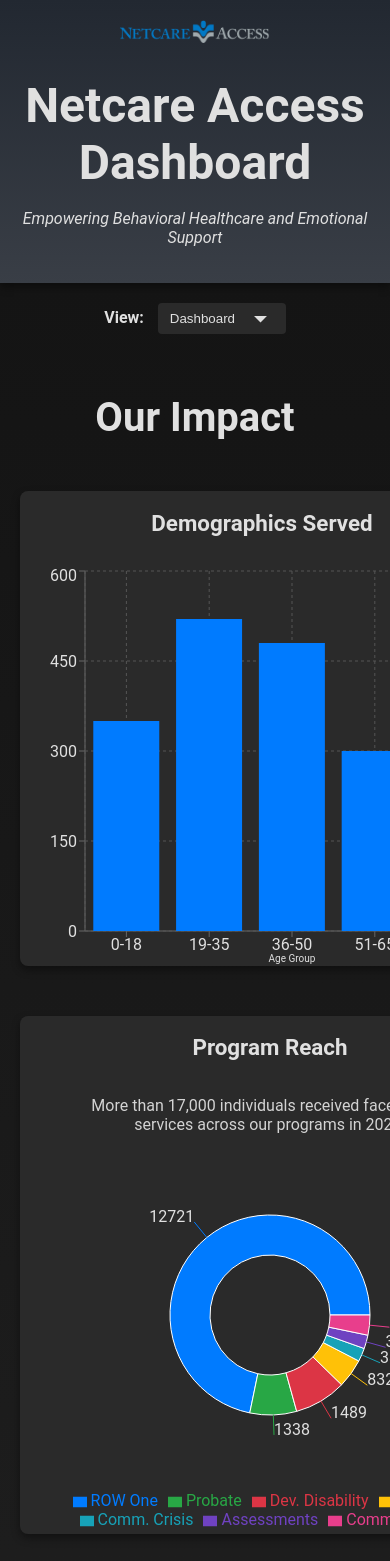
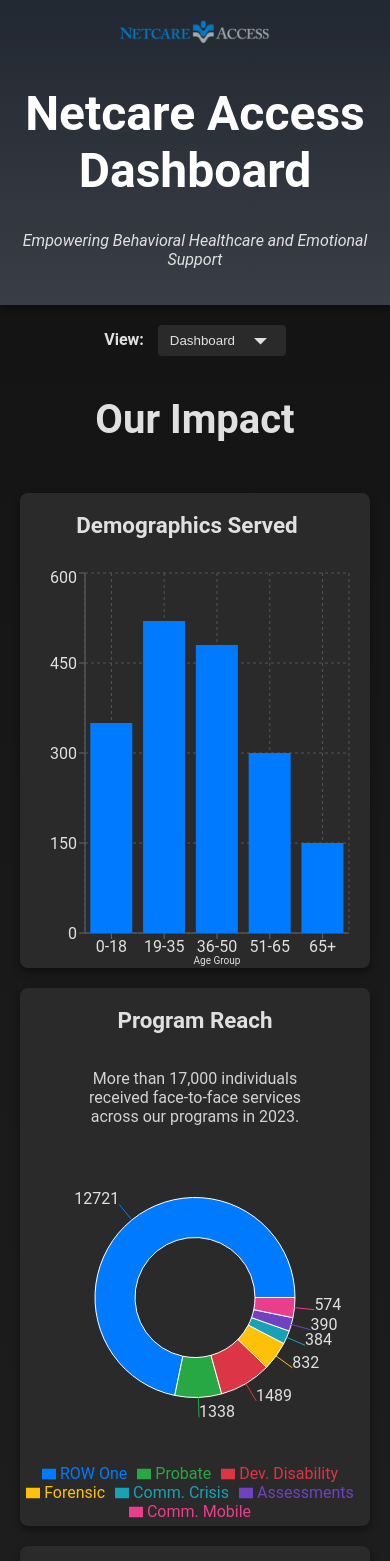
Before and after one commit to cfgcolumbus24/Team-14, a React (Create React App) app in the folder client/: page / in a window 390 px wide. Shown: the top 1561 px of the page. Built offline with nearby package versions, Linux system fonts and the light colour scheme.

Commit message:
Fixed dashboard back to being mobile friendly

```diff
--- a/client/src/App.css
+++ b/client/src/App.css
@@ -32,7 +32,7 @@
 h1 {
   font-size: 2rem;
   font-weight: bold;
-  padding-top: 0.5em;
+  padding-top: 0em;
   padding-bottom: 0;
   margin-bottom: 0;
 }
@@ -40,7 +40,7 @@
 .header-subtitle {
   font-size: 1rem;
   color: #e0e0e0;
-  margin-top: -2em;
+  margin-top: 2em;
   padding-top: 0;
   font-style: italic;
 }
@@ -95,14 +95,3 @@
   background-color: #333;
   cursor: pointer;
 }
-
-input[type="text"],
-textarea {
-  width: 100%;
-  padding: 10px;
-  margin: 10px 0;
-  border: 1px solid #ccc;
-  border-radius: 4px;
-  box-sizing: border-box;
-  resize: none;
-}
--- a/client/src/components/CliniciansVisuals.js
+++ b/client/src/components/CliniciansVisuals.js
@@ -1,6 +1,14 @@
 // src/components/CliniciansVisuals.js
 import React, { useState, useEffect } from "react";
-import { BarChart, Bar, XAxis, YAxis, Tooltip, CartesianGrid } from "recharts";
+import {
+  BarChart,
+  Bar,
+  XAxis,
+  YAxis,
+  Tooltip,
+  CartesianGrid,
+  ResponsiveContainer,
+} from "recharts";
 import "../styles/CliniciansVisuals.css";
 import Button from "./Button";
 
@@ -16,7 +24,7 @@
       .then((response) => response.json())
       .then((data) => {
         setPatientData(data);
-        setFilteredPatientData(data); // Initialize filtered data with all patient data
+        setFilteredPatientData(data);
       })
       .catch((error) => console.error("Error fetching data:", error));
   }, []);
@@ -24,142 +32,123 @@
   useEffect(() => {
     fetch(`http://localhost:3001/api/data/?type=mitel`)
       .then((response) => response.json())
-      .then((data) => {
-        setMitelData(data);
-      })
+      .then((data) => setMitelData(data))
       .catch((error) => console.error("Error fetching data:", error));
   }, []);
 
   useEffect(() => {
     fetch(`http://localhost:3001/api/data/?type=quickbooks`)
       .then((response) => response.json())
-      .then((data) => {
-        setQuickBooksData(data);
-      })
+      .then((data) => setQuickBooksData(data))
       .catch((error) => console.error("Error fetching data:", error));
   }, []);
 
-  // Search handler
   const handleSearch = () => {
-    const filteredData = patientData.filter(patient =>
+    const filteredData = patientData.filter(
+      (patient) =>
         patient.ClientName.toLowerCase().includes(searchTerm.toLowerCase()) ||
         patient.Diagnosis.toLowerCase().includes(searchTerm.toLowerCase())
     );
     setFilteredPatientData(filteredData);
   };
 
-  // Data for the patients count by start visit month and year chart
-  const visitDateCounts = filteredPatientData.reduce((acc, patient) => {
-    const visitDate = new Date(patient.StartVisitDate);
-    const monthYear = `${visitDate.getMonth() + 1}/${visitDate.getFullYear()}`;
+  const visitDateData = Object.entries(
+    filteredPatientData.reduce((acc, patient) => {
+      const monthYear = new Date(patient.StartVisitDate).toLocaleDateString(
+        "en-US",
+        { year: "numeric", month: "numeric" }
+      );
       acc[monthYear] = (acc[monthYear] || 0) + 1;
       return acc;
-  }, {});
+    }, {})
+  ).map(([name, count]) => ({ name, count }));
 
-  const visitDateData = Object.keys(visitDateCounts).map((monthYear) => ({
-    name: monthYear,
-    count: visitDateCounts[monthYear],
-  }));
-
-  // Data for the patients count by diagnosis chart
-  const diagnosisCounts = filteredPatientData.reduce((acc, patient) => {
+  const diagnosisData = Object.entries(
+    filteredPatientData.reduce((acc, patient) => {
       acc[patient.Diagnosis] = (acc[patient.Diagnosis] || 0) + 1;
       return acc;
-  }, {});
+    }, {})
+  ).map(([name, count]) => ({ name, count }));
 
-  const diagnosisData = Object.keys(diagnosisCounts).map((diagnosis) => ({
-    name: diagnosis,
-    count: diagnosisCounts[diagnosis],
-  }));
-
-  // Data for the Mitel calls by issue type chart
-  const issueTypeCounts = mitelData.reduce((acc, call) => {
+  const issueTypeData = Object.entries(
+    mitelData.reduce((acc, call) => {
       acc[call.IssueType] = (acc[call.IssueType] || 0) + 1;
       return acc;
-  }, {});
+    }, {})
+  ).map(([name, count]) => ({ name, count }));
 
-  const issueTypeData = Object.keys(issueTypeCounts).map((issueType) => ({
-    name: issueType,
-    count: issueTypeCounts[issueType],
-  }));
-
-  // Data for the QuickBooks invoices by status chart
-  const invoiceStatusCounts = quickBooksData.reduce((acc, invoice) => {
+  const invoiceStatusData = Object.entries(
+    quickBooksData.reduce((acc, invoice) => {
       acc[invoice.Status] = (acc[invoice.Status] || 0) + 1;
       return acc;
-  }, {});
-
-  const invoiceStatusData = Object.keys(invoiceStatusCounts).map((status) => ({
-    name: status,
-    count: invoiceStatusCounts[status],
-  }));
+    }, {})
+  ).map(([name, count]) => ({ name, count }));
 
   return (
-    <div className="dashboard-container">
-      <h1 className="dashboard-title">Patient Data - At a Glance</h1>
-      <div className="dashboard-grid">
-        <div className="dashboard-card-bar">
+    <div className="clinicians-visuals__container">
+      <h1 className="clinicians-visuals__title">Patient Data - At a Glance</h1>
+      <div className="clinicians-visuals__grid">
+        <div className="clinicians-visuals__card">
           <h2>Patient Visits By Date</h2>
-          <BarChart width={500} height={300} data={visitDateData}>
+          <ResponsiveContainer width="100%" height={300}>
+            <BarChart data={visitDateData}>
               <XAxis dataKey="name" />
               <YAxis />
               <Tooltip />
               <CartesianGrid strokeDasharray="3 3" />
               <Bar dataKey="count" fill="#007bff" />
             </BarChart>
+          </ResponsiveContainer>
         </div>
-        <div className="dashboard-card-bar">
-          <h2> Patient Diagnoses</h2>
-          <BarChart width={500} height={300} data={diagnosisData}>
-            <XAxis dataKey="name" interval={0}/>
+        <div className="clinicians-visuals__card">
+          <h2>Patient Diagnoses</h2>
+          <ResponsiveContainer width="100%" height={300}>
+            <BarChart data={diagnosisData}>
+              <XAxis dataKey="name" interval={0} />
               <YAxis />
               <Tooltip />
               <CartesianGrid strokeDasharray="3 3" />
               <Bar dataKey="count" fill="#007bff" />
             </BarChart>
+          </ResponsiveContainer>
         </div>
-        <div className="dashboard-card-bar">
+        <div className="clinicians-visuals__card">
           <h2>Mitel Calls By Issue Type</h2>
-          <BarChart width={500} height={300} data={issueTypeData}>
+          <ResponsiveContainer width="100%" height={300}>
+            <BarChart data={issueTypeData}>
               <XAxis dataKey="name" />
               <YAxis />
               <Tooltip />
               <CartesianGrid strokeDasharray="3 3" />
               <Bar dataKey="count" fill="#007bff" />
             </BarChart>
+          </ResponsiveContainer>
         </div>
-        <div className="dashboard-card-bar">
+        <div className="clinicians-visuals__card">
           <h2>QuickBooks Invoices By Status</h2>
-          <BarChart width={500} height={300} data={invoiceStatusData}>
+          <ResponsiveContainer width="100%" height={300}>
+            <BarChart data={invoiceStatusData}>
               <XAxis dataKey="name" />
               <YAxis />
               <Tooltip />
               <CartesianGrid strokeDasharray="3 3" />
               <Bar dataKey="count" fill="#007bff" />
             </BarChart>
+          </ResponsiveContainer>
         </div>
       </div>
       <Button />
-      <div style={{ marginTop: "20px", display: "flex", alignItems: "center" }}>
+      <div className="clinicians-visuals__search-container">
         <input
           type="text"
           placeholder="Search..."
           value={searchTerm}
           onChange={(e) => setSearchTerm(e.target.value)}
-          style={{ padding: "10px", width: "300px", fontSize: "16px" }}
+          className="clinicians-visuals__search-input"
         />
         <button
           onClick={handleSearch}
-          style={{
-            marginLeft: "10px",
-            padding: "10px 20px",
-            fontSize: "16px",
-            cursor: "pointer",
-            backgroundColor: "#007bff",
-            color: "#fff",
-            border: "none",
-            borderRadius: "5px",
-          }}
+          className="clinicians-visuals__search-button"
         >
           Search
         </button>
--- a/client/src/styles/CliniciansVisuals.css
+++ b/client/src/styles/CliniciansVisuals.css
@@ -1,210 +1,87 @@
-/* General styling */
 body {
   font-family: Arial, sans-serif;
   margin: 0;
   padding: 0;
-  color: #e0e0e0; /* Light text color for contrast */
-  background-color: #121212; /* Dark background color */
+  color: #e0e0e0;
+  background-color: #121212;
 }
 
-h1 {
+.clinicians-visuals__title {
   text-align: center;
-  color: #e0e0e0; /* Light text color */
-  margin-top: 0px;
-  margin-bottom: 50px;
+  color: #e0e0e0;
+  margin: 0 0 50px;
 }
 
-p {
-  text-align: center;
-  font-size: 1.1em;
-  color: #aeaeae; /* Slightly less bright text color */
-}
-
-/* Container for the dashboard */
-.dashboard-container {
+.clinicians-visuals__container {
   max-width: 1200px;
   margin: 0 auto;
   padding: 20px;
 }
 
-/* Chart container */
-.charts-grid {
+.clinicians-visuals__grid {
+  display: grid;
+  grid-template-columns: repeat(auto-fit, minmax(500px, 1fr));
+  gap: 50px;
+}
+
+.clinicians-visuals__card {
+  background-color: #2a2a2a;
+  border-radius: 8px;
+  box-shadow: 0 4px 8px rgba(0, 0, 0, 0.4);
+  padding: 20px;
+  transition: transform 0.3s ease;
+}
+
+.clinicians-visuals__card:hover {
+  transform: scale(1.05);
+  background-color: #333;
+}
+
+.clinicians-visuals__search-container {
   display: flex;
-  flex-wrap: wrap;
-  justify-content: space-around;
-  gap: 20px;
+  align-items: center;
   margin-top: 20px;
 }
 
-.chart-box {
-  background-color: #2a2a2a; /* Dark background for the chart boxes */
-  border-radius: 8px;
-  box-shadow: 0 4px 8px rgba(0, 0, 0, 0.4); /* More prominent shadow */
-  overflow: hidden;
-  padding: 20px;
-  max-width: 600px;
-  flex: 1;
-  min-width: 280px;
-  transition: transform 0.3s ease;
+.clinicians-visuals__search-input {
+  padding: 10px;
+  width: 300px;
+  font-size: 16px;
 }
 
-.chart-box:hover {
-  transform: translateY(-5px);
-  background-color: #333; /* Slightly lighter background on hover */
+.clinicians-visuals__search-button {
+  margin-left: 10px;
+  padding: 10px 20px;
+  font-size: 16px;
+  cursor: pointer;
+  background-color: #007bff;
+  color: #fff;
+  border: none;
+  border-radius: 5px;
 }
 
-/* Recharts styling for dark mode */
 .recharts-text {
-  fill: #e0e0e0 !important; /* Light text color for chart elements */
+  fill: #e0e0e0 !important;
 }
 
 .recharts-cartesian-grid line {
-  stroke: #555 !important; /* Lighter grid lines */
+  stroke: #555 !important;
 }
 
 .recharts-tooltip-wrapper {
-  background-color: #333 !important; /* Darker tooltip background */
-  border-color: #555 !important; /* Lighter tooltip border */
+  background-color: #333 !important;
+  border-color: #555 !important;
 }
 
-/* Mobile View Adjustments for Clinicians Page */
 @media (max-width: 768px) {
-  .charts-grid {
-    flex-direction: column;
-    align-items: center;
-    gap: 15px; /* Reduce the gap between the charts */
+  .clinicians-visuals__grid {
+    grid-template-columns: 1fr;
+    gap: 15px;
   }
 
-  .chart-box {
-    max-width: 100%; /* Use 100% to make the chart box take the full width of the parent */
-    width: 90%; /* Shrink the chart box to 90% of the screen width */
-    margin: 0 auto 20px; /* Center horizontally and add bottom margin */
-    padding: 10px; /* Reduce padding to make more room */
-  }
-
-  /* Ensure Recharts Elements are Responsive */
-  .recharts-wrapper {
-    width: 100% !important; /* Make sure the chart resizes to fit the container */
+  .clinicians-visuals__card {
+    width: 90%;
+    margin: 0 auto 20px;
+    padding: 10px;
   }
 }
-
-.dashboard-container {
-  padding: 20px;
-  max-width: 1200px;
-  margin: 0 auto;
-}
-
-.dashboard-title {
-  margin-top: 0;
-  text-align: center;
-  margin-bottom: 50px;
-  font-weight: bold;
-  color: #e0e0e0;
-}
-
-.dashboard-grid {
-  display: grid;
-  grid-template-columns: repeat(auto-fit, minmax(500px, 1fr));
-  grid-gap: 50px;
-}
-
-.dashboard-card {
-  background-color: #2a2a2a;
-  border-radius: 8px;
-  box-shadow: 0 4px 8px rgba(0, 0, 0, 0.4);
-  text-align: center;
-  transition: transform 0.3s ease, box-shadow 0.3s ease;
-  display: flex;
-  flex-direction: column;
-}
-
-.dashboard-card-bar {
-  background-color: #2a2a2a;
-  border-radius: 8px;
-  box-shadow: 0 4px 8px rgba(0, 0, 0, 0.4);
-  text-align: center;
-  transition: transform 0.3s ease, box-shadow 0.3s ease;
-  display: flex;
-  flex-direction: column;
-  padding-right: 1em;
-  width: 100%; /* Ensure it takes the full width of the grid column */
-  box-sizing: border-box; /* Include padding and border in the element's total width and height */
-}
-
-.dashboard-card-bar:hover {
-  transform: scale(1.05);
-  box-shadow: 0 8px 16px rgba(0, 0, 0, 0.6);
-  background-color: #333;
-}
-
-.dashboard-card h2 {
-  font-size: 1.4rem;
-  font-weight: bold;
-  margin-bottom: 20px;
-  color: #e0e0e0;
-}
-
-.dashboard-card-bar h2 {
-  font-size: 1.4rem;
-  font-weight: bold;
-  margin-bottom: 30px;
-  color: #e0e0e0;
-}
-
-.dashboard-card p {
-  font-size: 1rem;
-  color: lightgray;
-  font-weight: normal;
-  margin-bottom: 0;
-  margin-right: 50px;
-  margin-left: 50px;
-}
-
-/* Table Styling */
-.table-container {
-  width: 100%;
-  overflow-x: auto;
-  margin-top: 20px;
-}
-
-table {
-  width: 100%;
-  border-collapse: collapse;
-  margin-bottom: 20px;
-}
-
-th, td {
-  padding: 12px 15px;
-  text-align: left;
-  color: #e0e0e0;
-  white-space: nowrap; /* Prevent text from wrapping */
-}
-
-table {
-  table-layout: fixed; /* Ensure columns are aligned */
-  width: 100%;
-}
-
-th, td {
-  padding: 12px 15px;
-  text-align: left;
-  color: #e0e0e0;
-  white-space: nowrap; /* Prevent text from wrapping */
-}
-
-th {
-  background-color: #333;
-  font-weight: bold;
-}
-
-tr:nth-child(even) {
-  background-color: #2a2a2a;
-}
-
-tr:hover {
-  background-color: #444;
-}
-
-td {
-  border-bottom: 1px solid #555;
-}
```
Lines whose indentation alone changed are shown as unchanged.
